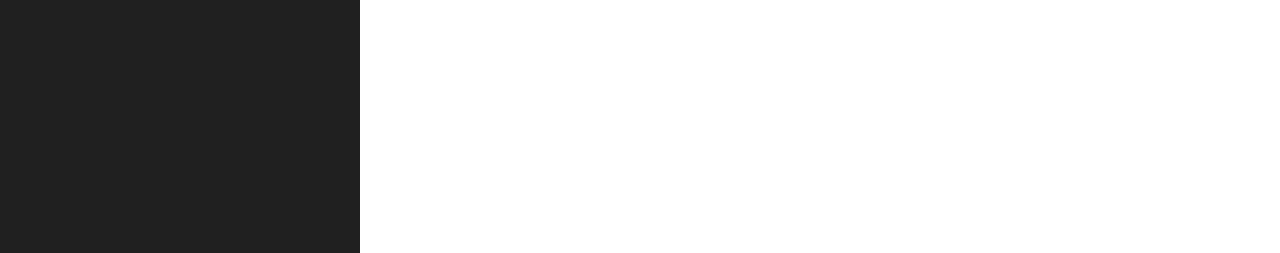
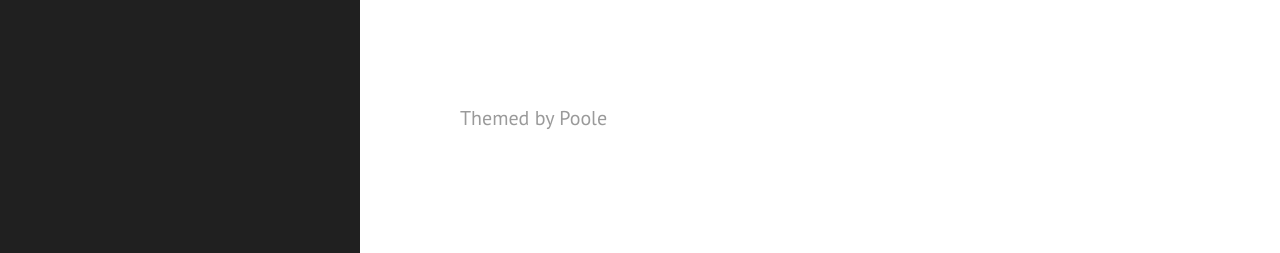
Before and after one commit to driouecheMed/portfolio, a Jekyll site: the page built from index.md, in a window 1280 px wide. Shown: the part 644-897 px from the top of the page. Built offline with Jekyll 4.4.1, drawn with Linux system fonts in a browser that asks for light colours.

Commit message:
Add Theme attribution

```diff
--- a/_includes/head.html
+++ b/_includes/head.html
@@ -18,6 +18,7 @@
   <link rel="stylesheet" href="{{ site.baseurl }}/public/css/poole.css">
   <link rel="stylesheet" href="{{ site.baseurl }}/public/css/syntax.css">
   <link rel="stylesheet" href="{{ site.baseurl }}/public/css/hyde.css">
+  <link rel="stylesheet" href="{{ site.baseurl }}/public/css/custom.css">
   <link rel="stylesheet" href="http://fonts.googleapis.com/css?family=PT+Sans:400,400italic,700|Abril+Fatface">
 
   <!-- Icons -->
--- a/_layouts/default.html
+++ b/_layouts/default.html
@@ -9,6 +9,10 @@
 
     <div class="content container">
       {{ content }}
+
+      <p class="footer">
+        <a class="footer" href="https://github.com/poole/hyde/tree/master">Themed by Poole</a>
+      </p>
     </div>
 
   </body>
--- /dev/null
+++ b/public/css/custom.css
@@ -0,0 +1,9 @@
+/*
+ * My Custom Styles
+ */
+
+.footer {
+    margin-top: 8rem;
+    margin-bottom: 0rem;
+    color: #9a9a9a;
+}
```
